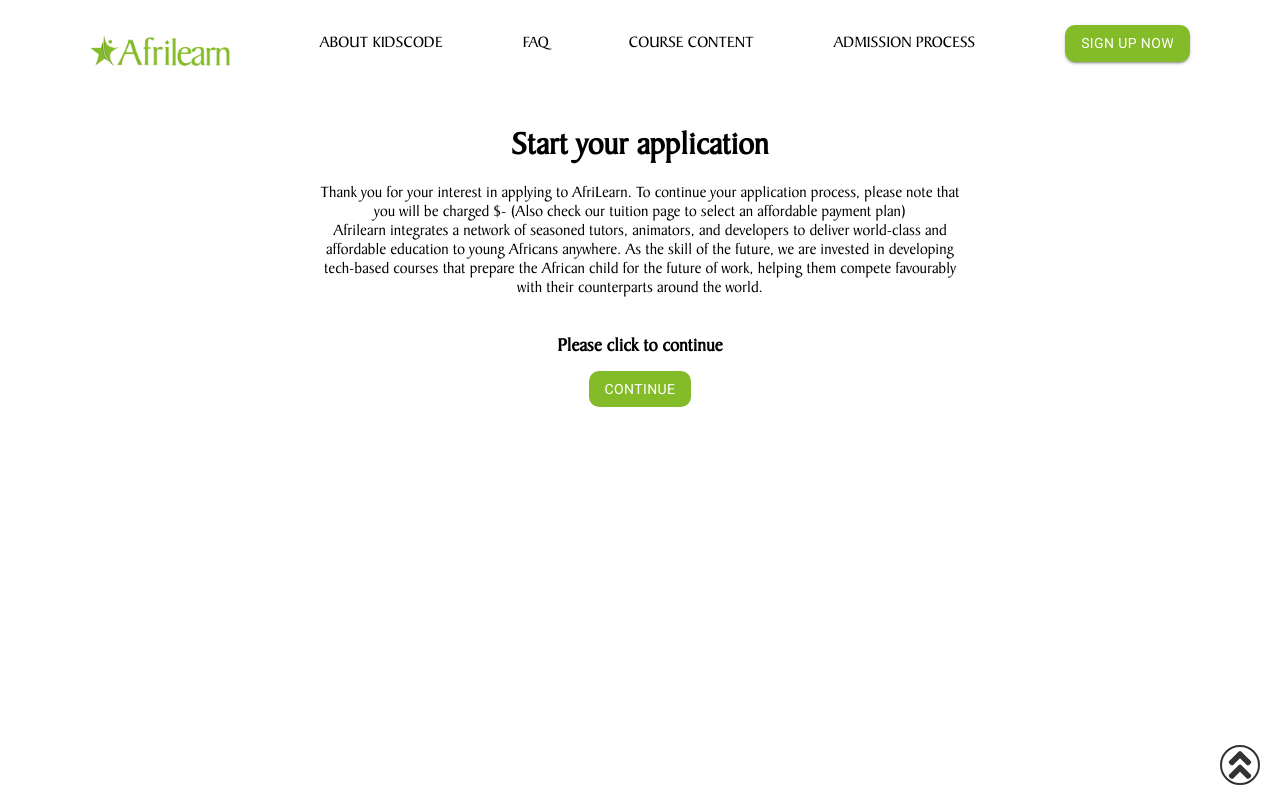
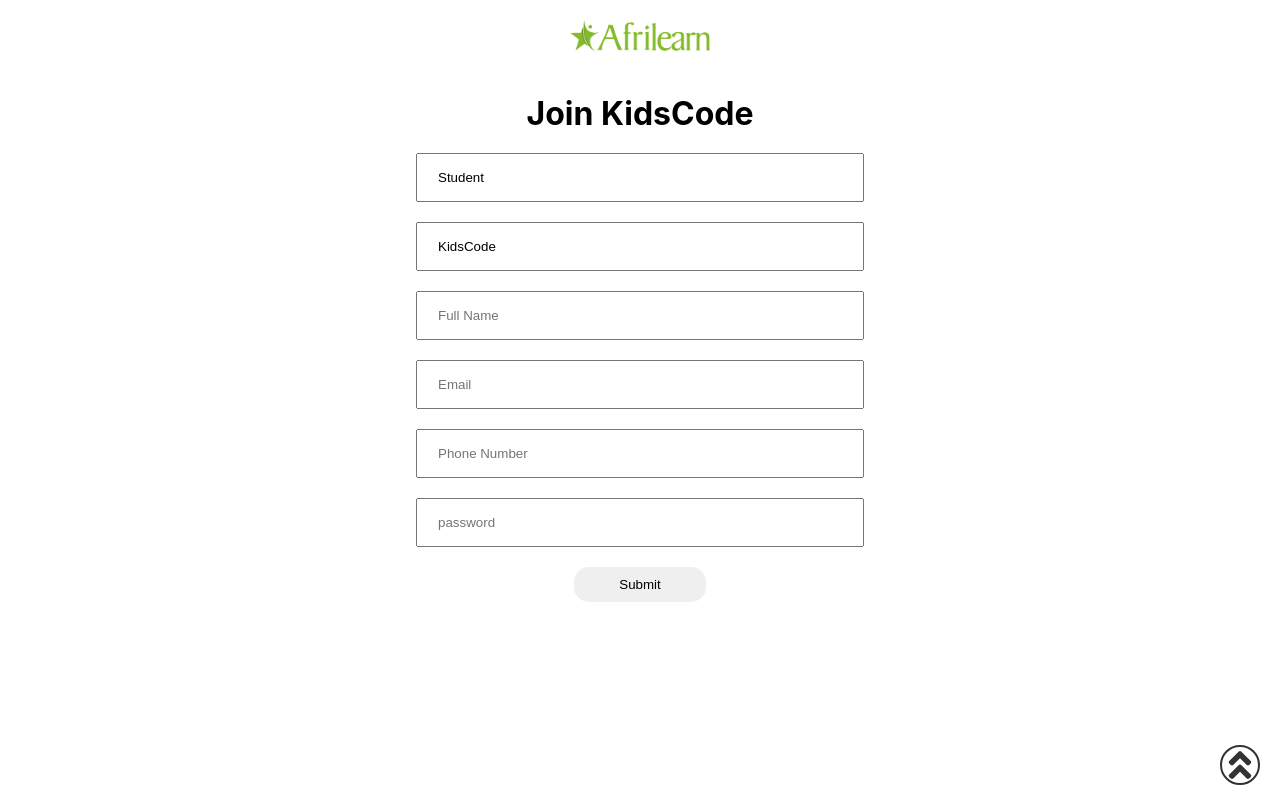
Before and after one commit to Afrilearn/AfrilearnCoding, a React (Create React App) app: page /apply in a window 1280 px wide. Built offline with nearby package versions, Linux system fonts and the light colour scheme.

Commit message:
Add registration form

```diff
--- a/package.json
+++ b/package.json
@@ -10,15 +10,21 @@
     "@testing-library/jest-dom": "^5.16.4",
     "@testing-library/react": "^13.3.0",
     "@testing-library/user-event": "^13.5.0",
+    "axios": "^0.27.2",
     "react": "^18.1.0",
     "react-bootstrap": "^2.4.0",
     "react-dom": "^18.1.0",
     "react-icons": "^4.4.0",
     "react-player": "^2.10.1",
+    "react-redux": "^8.0.2",
     "react-router": "^6.3.0",
     "react-router-dom": "^6.3.0",
     "react-scripts": "5.0.1",
     "react-slick": "^0.29.0",
+    "redux": "^4.2.0",
+    "redux-logger": "^3.0.6",
+    "redux-persist": "^6.0.0",
+    "redux-thunk": "^2.4.1",
     "slick-carousel": "^1.8.1",
     "web-vitals": "^2.1.4"
   },
--- a/src/App.js
+++ b/src/App.js
@@ -4,6 +4,7 @@
 import Apply from './pages/Apply';
 import Products from './pages/Products';
 import SrollToTop from './components/SrollToTop';
+import RegistrationForm from './pages/registeration/RegistrationForm';
 
 function App() {
   return (
@@ -11,7 +12,7 @@
       <SrollToTop />
        <Routes>
         <Route exact path="/" element={<Home />} />
-        <Route exact path="/apply" element={<Apply />} />
+        <Route exact path="/apply" element={<RegistrationForm />} />
         <Route exact path="/student/products" element={<Products />} />
 
       </Routes>
--- a/src/components/MainNavbar.js
+++ b/src/components/MainNavbar.js
@@ -30,7 +30,7 @@
             <li onClick={() => scrollToSection(process)}>ADMISSION PROCESS</li>
           </ul>
         </div>
-        <Button variant="contained" href="https://myafrilearn.com/register" className="btn-navbar main-nav-btn">Sign up now</Button>
+        <Button variant="contained" href="/apply" className="btn-navbar main-nav-btn">Sign up now</Button>
         <div className='hamburger-btn' onClick={showMobileMenu}>
             <GiHamburgerMenu />
         </div>
--- /dev/null
+++ b/src/pages/registeration/RegistrationForm.js
@@ -0,0 +1,134 @@
+import React, { useState} from 'react';
+import { NavLink } from 'react-router-dom';
+import Button from '@mui/material/Button';
+import { GiHamburgerMenu } from 'react-icons/gi';
+import  logo  from '../../images/logo.png';
+import { useDispatch, useSelector } from 'react-redux';
+import MainNavbar from '../../components/MainNavbar';
+
+import styles from './register.module.css';
+
+const RegistrationForm = () => {
+    // const dispatch = useDispatch();
+
+  const [fullName, setFullName ] = useState('');
+  const [role, setRole ] = useState("Student");
+  const [course, setCourse ] = useState('KidsCode');
+  const [email, setEmail] = useState('');
+  const [phonenumber, setPhonenumber] = useState('');
+  const [password, setPassword] = useState('');
+  const [nominee, setNominee] = useState('');
+  const [selected, setSelected] = useState('');
+
+    const handleSubmit = (e) => {
+        e.preventDefault();
+        console.log(role, course, fullName, email, phonenumber, password)
+        // dispatch(resgisterNominationInitiate(name, phonenumber, email, selected, nominee))
+        setEmail('')
+        setNominee('')
+        setRole('')
+        setFullName('')
+        setCourse('')
+        setPhonenumber('')
+        setPassword('')
+        setSelected('')
+        }
+
+  return (
+      <div className='born-again-wrapper-form'>
+        <div className={styles.mainnavbar}>
+        <div className="logo">
+        <NavLink to="/" >
+          <img
+          alt='logo'
+              src={logo}
+            />
+        </NavLink>
+        </div>
+        <div className="wrapper-ul">
+          {/* <ul>
+            <li onClick={() => scrollToSection(lPath)}>ABOUT KIDSCODE</li>
+            <li onClick={() => scrollToSection(faq)}>FAQ</li>
+            <li onClick={() => scrollToSection(courses)}>COURSE CONTENT</li>
+            <li onClick={() => scrollToSection(process)}>ADMISSION PROCESS</li>
+          </ul> */}
+        </div>
+        {/* <Button variant="contained" href="/apply" className="btn-navbar main-nav-btn">Sign up now</Button> */}
+        {/* <div className='hamburger-btn' onClick={showMobileMenu}>
+            <GiHamburgerMenu />
+        </div> */}
+    </div>
+        <div className="inner-wrapper">
+            <div className={styles.headerbornagain}>
+                <h1>Join KidsCode</h1>
+            </div>
+            <form className={styles.formtofill} onSubmit={handleSubmit}>
+                <input
+                type="text"
+                className='top-input'
+                placeholder='role'
+                id='role'
+                name='role'
+                default = "Student"
+                value= {role}
+                onChange={(e) => setRole(e.target.value)}
+                required
+                />
+                <input
+                type="text"
+                className='course'
+                placeholder='course'
+                id='course'
+                name='fname'
+                value= {course}
+                onChange={(e) => setCourse(e.target.value)}
+                required
+                />
+                <input
+                type="text"
+                className='top-input'
+                placeholder='Full Name'
+                id='fname'
+                name='fname'
+                value= {fullName}
+                onChange={(e) => setFullName(e.target.value)}
+                required
+                />
+                <input
+                type="text"
+                className='down-input'
+                placeholder='Email'
+                id='email'
+                name='email'
+                value={email}
+                onChange={(e) => setEmail(e.target.value)}
+                required
+                />
+                <input type="text"
+                className='down-input'
+                placeholder='Phone Number'
+                id='phone'
+                name='phone'
+                value= {phonenumber}
+                onChange={(e) => setPhonenumber(e.target.value)}
+                required
+                />
+                 <input
+                type="password"
+                className='down-input color-nominee'
+                placeholder='password'
+                id='password'
+                name='password'
+                value= {password}
+                onChange={(e) => setPassword(e.target.value)}
+                required
+                />
+
+                <button  className={styles.formbtncheckout} type='submit'>Submit</button>
+            </form>
+        </div>
+    </div>
+  )
+}
+
+export default RegistrationForm
--- /dev/null
+++ b/src/pages/registeration/register.module.css
@@ -0,0 +1,78 @@
+@import url('https://fonts.googleapis.com/css2?family=Montserrat:wght@200&display=swap');
+
+
+.selected-input {
+    background-color: rgba(255,255,255,0.14);
+    font-family: "Montserrat", Sans-serif;
+    margin: 2px;
+    border: none;
+    width: 26%;
+    padding: 3%;
+    color: #ffffff;
+
+}
+.mainnavbar {
+    text-align: center;
+    margin-top: 20px;
+}
+.bornagainwrapperform {
+    display: flex;
+}
+
+.formtofill input{
+    width: 35%;
+    padding: 15px 20px;
+    margin-bottom: 20px;
+}
+
+.formbtncheckout {
+    padding: 10px 45px;
+    border-radius: 15px;
+    border: none;
+}
+.inner-wrapper {
+    color: aliceblue;
+    text-align: center;
+    width: 45%;
+    margin-top: 5%;
+}
+.top-input {
+    width: 78%;
+    margin-top: 5%;
+    padding: 3%;
+    border: none;
+}
+
+.down-input {
+    margin: 2px;
+    border: none;
+    width: 36%;
+    padding: 3%;
+    color: #ffffff;
+    margin-top: 10px;
+}
+
+.headerbornagain {
+    text-align: center;
+    margin-bottom: 20px;
+    margin-top: 30px;
+}
+
+.color-nominee {
+    color: black;
+}
+
+
+.born-again-wrapper-form {
+    background-color: #360051;
+    display: flex;
+    justify-content: center;
+    padding-bottom: 7%;
+    height: 85.3vh;
+}
+
+@media screen and (max-width: 960px) {
+    .selected-input {
+        width: 90%;
+    }
+}
```
Also changed, not shown: src/pages/dashboard/student.js (added, +11 -0 lines), 1 other file (tests, documents, lock files or other folders).
